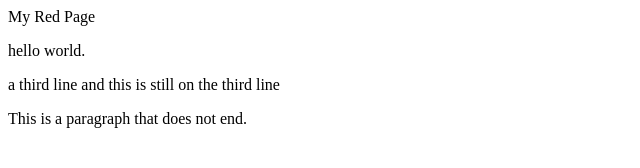
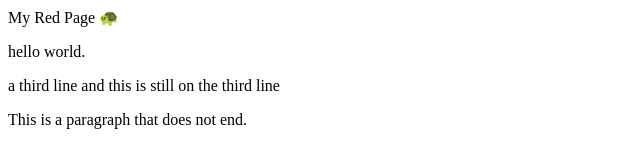
Before and after one commit to yami12309/friendly-sniffle, a plain HTML site: page index.html in a window 1280 px wide. Shown: the full height of the page, 0-640 px from the left. Drawn offline with Linux system fonts and the light colour scheme.

Commit message:
commit changes

```diff
--- a/index.html
+++ b/index.html
@@ -1,4 +1,4 @@
-<hi>My Red Page</hi>
+<hi>My Red Page 🐢</hi>
 
 <p>hello world.</p>
 
```
